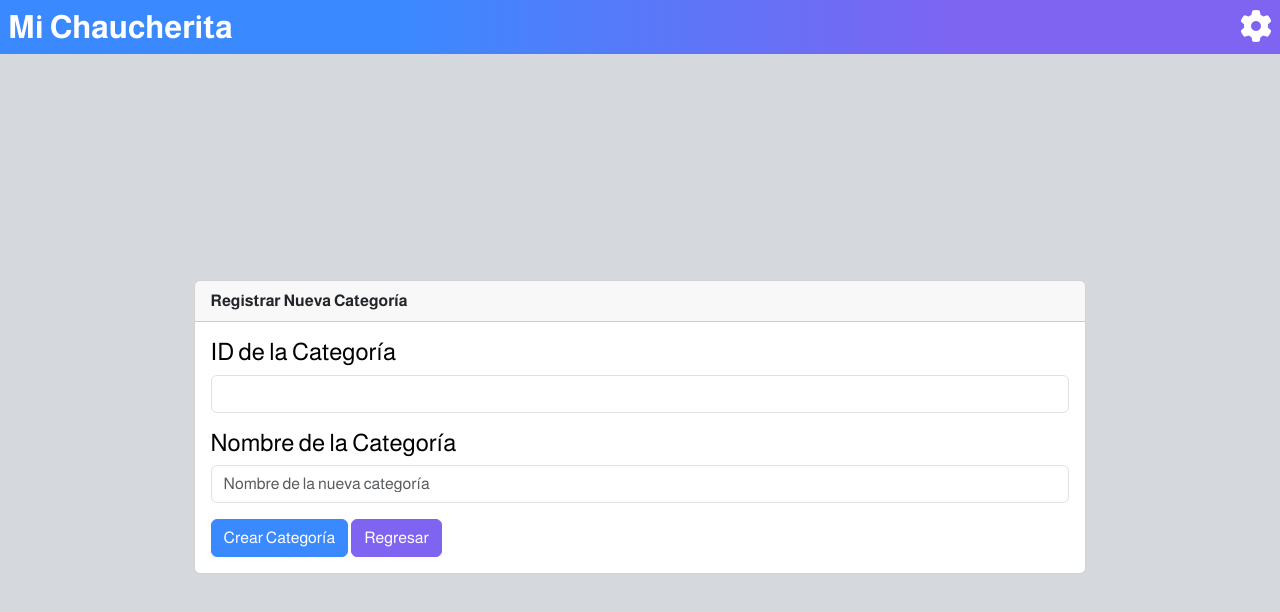
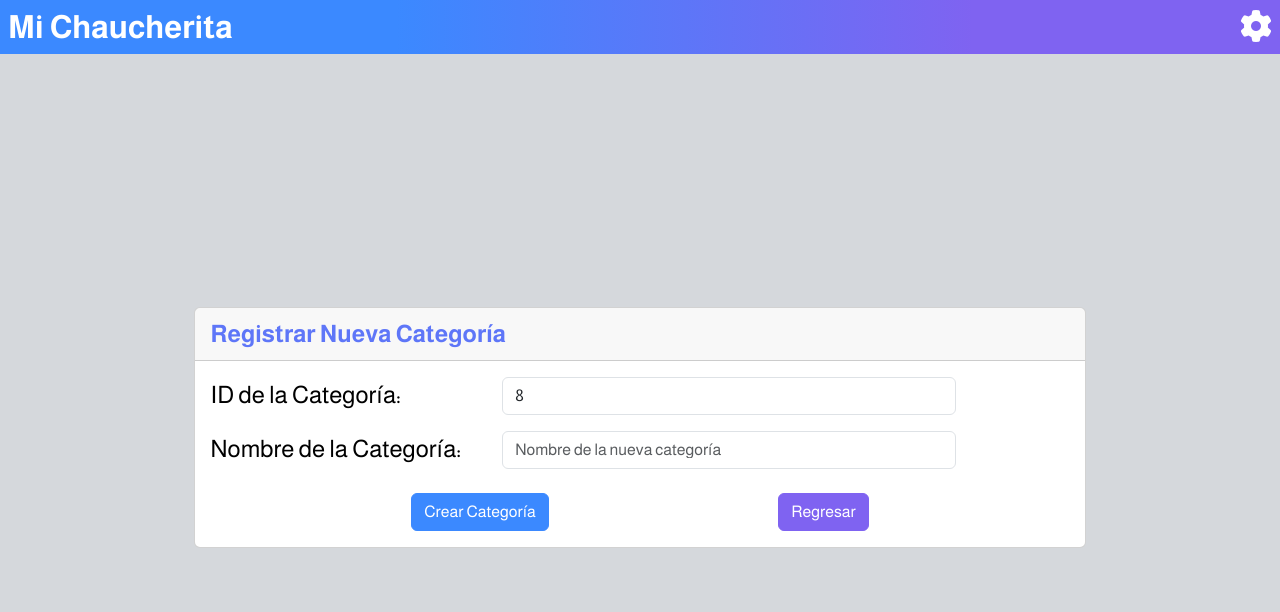
Before and after one commit to DanielMeraV/Mi-Chaucherita-Grupo-3, a plain HTML site: page crearCategoria.html in a window 1280 px wide. Drawn offline with nearby package versions, Linux system fonts and the light colour scheme.

Commit message:
Corrección de estilos en funciones de creación y modificación
Mejora y correcciones de estilo para pantallas de creación y actualización de categorías y cuentas

```diff
--- a/CSS/cuentaYCategoria.css
+++ b/CSS/cuentaYCategoria.css
@@ -31,3 +31,11 @@
     --bs-btn-disabled-bg: #7f63f1; /* Color personalizado */
     --bs-btn-disabled-border-color: #7f63f1; /* Color personalizado */
 }
+
+.form-control{
+    width: 80%;
+}
+
+.margin-btm0{
+    margin-bottom: 0px;
+}
--- a/crearCategoria.html
+++ b/crearCategoria.html
@@ -31,28 +31,37 @@
     <main class="container flex-grow-1 d-flex align-items-center justify-content-center">
 
         <div class="card card-80-percent">
-            <div class="card-header">Registrar Nueva Categoría</div>
+
+            <div class="card-header subtitulo">Registrar Nueva Categoría</div>
 
             <div class="card-body">
                 <form action="" method="post">
-                    <div class="mb-3">
-                        <label for="" class="form-label h4">ID de la Categoría</label>
-                        <input type="text" class="form-control" name="" id=""
-                            aria-describedby="helpId"/>
+
+                    <!-- Campo para ID de la categoría, ya que este sera autoincremental se coloca automáticamente -->
+                    <div class="mb-3 row g-3 align-items-center">
+                        <label for="" class="margin-btm0 h4 col-md-4">ID de la Categoría: </label>
+                        <div class="col-md-8 col-xs-8">
+                            <input type="text" class="form-control" name="" id="" aria-describedby="helpId" value="8" />
+                        </div>
                     </div>
 
-                    <div class="mb-3">
-                        <label for="" class="form-label h4">Nombre de la Categoría</label>
-                        <input type="text" class="form-control" name="" id=""
-                            aria-describedby="helpId" placeholder="Nombre de la nueva categoría"/>
+                    <!-- Contenedor para nuevo nombre de la categoría -->
+                    <div class="mb-3 row g-3 align-items-center">
+                        <label for="" class="margin-btm0 h4 col-md-4">Nombre de la Categoría: </label>
+                        <div class="col-md-8 col-xs-8">
+                            <input type="text" class="form-control" name="" id="" aria-describedby="helpId"
+                                placeholder="Nombre de la nueva categoría" />
+                        </div>
                     </div>
 
                     <!--Botones-->
-                    <button type="submit" class="btn btn-azul">
-                        Crear Categoría
-                    </button>
+                    <div class="col-12 d-flex justify-content-around card-80-percent mt-4">
+                        <button type="submit" class="btn btn-azul">
+                            Crear Categoría
+                        </button>
+                        <a name="" id="" class="btn btn-violetaOscuro" href="" role="button">Regresar</a>
+                    </div>
 
-                    <a name="" id="" class="btn btn-violetaOscuro" href="" role="button">Regresar</a>
                 </form>
             </div>
 
```
Also changed, not shown: crearCuenta.html (+22 -13 lines), modificarCategoria.html (+22 -15 lines), modificarCuenta.html (+20 -13 lines).
